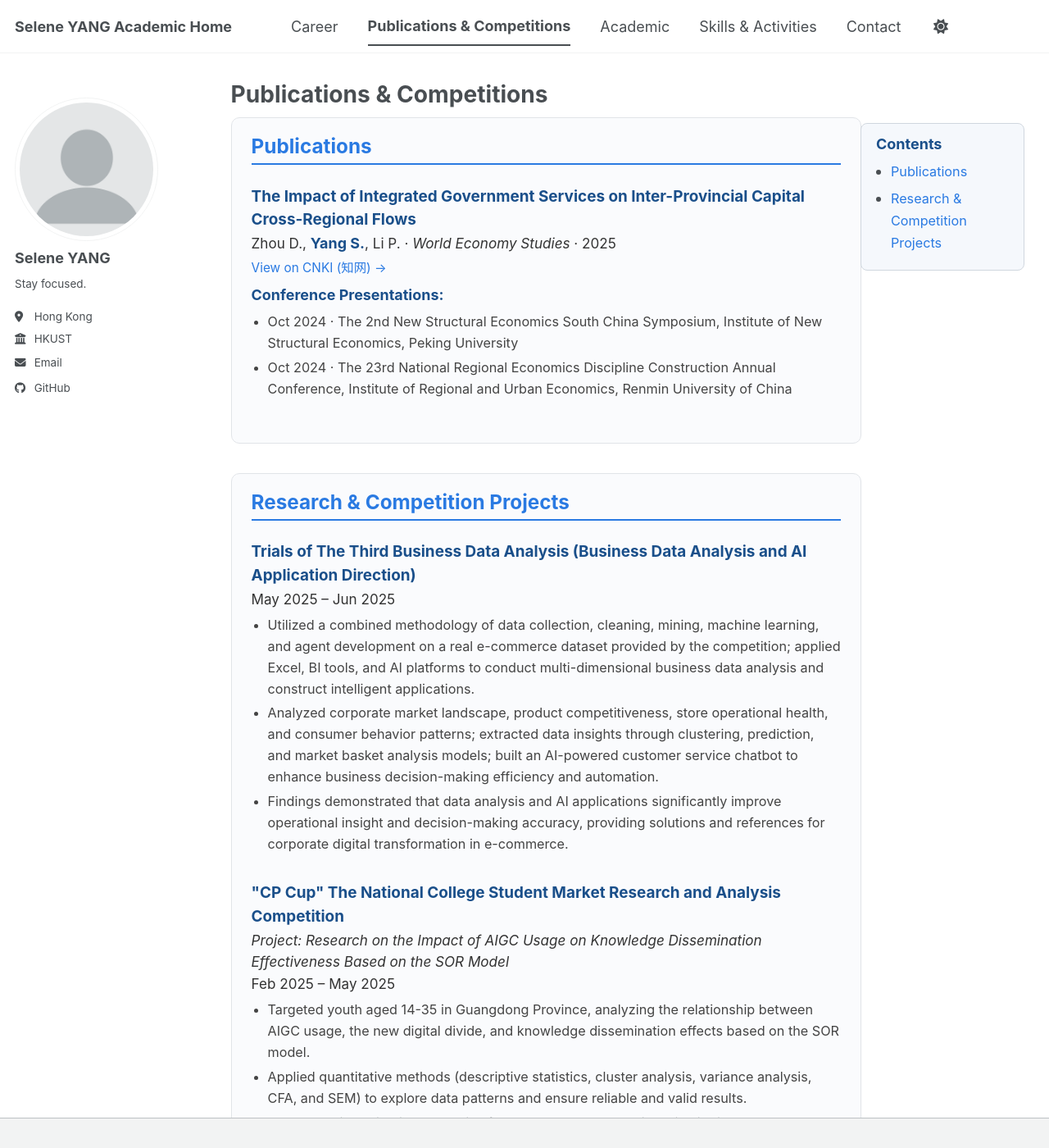
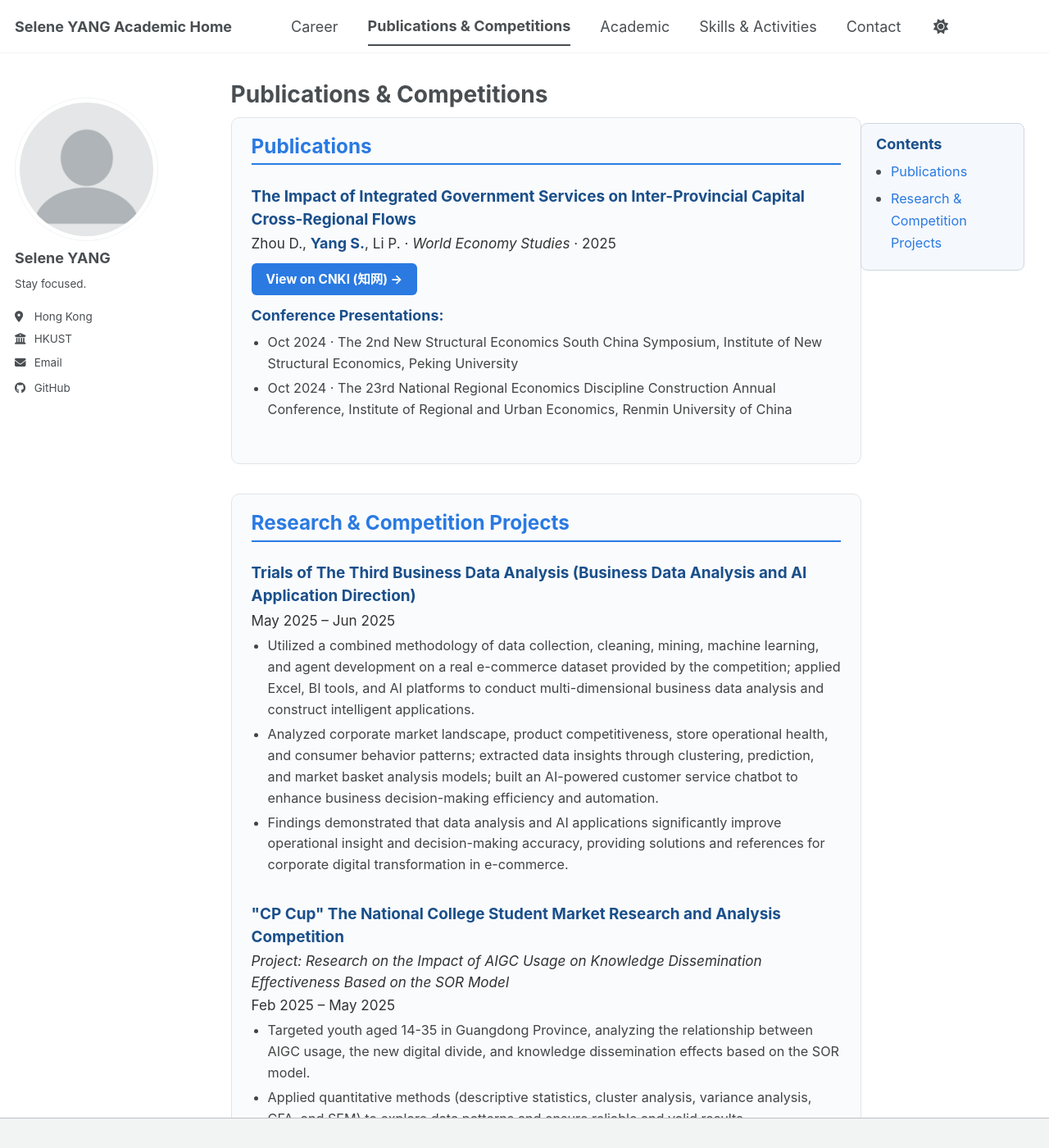
Before and after one commit to seleney365-tech/seleney365-tech.github.io, a Jekyll site: the page built from _pages/publications.html, in a window 1280 px wide and 1400 px high. Shown: the whole window at 82% size. Built offline with Jekyll 4.4.1, drawn with Linux system fonts in a browser that asks for light colours; a style sheet for code colours, icons or effects is not loaded.

Commit message:
Update publications.html

```diff
--- a/_pages/publications.html
+++ b/_pages/publications.html
@@ -80,14 +80,6 @@ author_profile: true
     color: #666;
     font-size: 0.9em;
   }
-  .pub-item a {
-    color: #2a7ae2;
-    font-size: 0.9em;
-    text-decoration: none;
-  }
-  .pub-item a:hover {
-    text-decoration: underline;
-  }
   .conf-list, .comp-detail {
     margin-top: 6px;
     padding-left: 20px;
@@ -97,6 +89,23 @@ author_profile: true
     color: #444;
     line-height: 1.6;
     margin-bottom: 4px;
+  }
+
+  /* 知网按钮 */
+  .pub-button {
+    display: inline-block;
+    background: #2a7ae2;
+    color: #ffffff !important;
+    padding: 8px 18px;
+    border-radius: 6px;
+    font-size: 0.9em;
+    font-weight: bold;
+    text-decoration: none !important;
+    margin-top: 8px;
+    transition: background 0.2s;
+  }
+  .pub-button:hover {
+    background: #1a4f8a;
   }
 
   /* 窄屏 */
@@ -125,8 +134,8 @@ author_profile: true
   <div class="pub-item">
     <strong>The Impact of Integrated Government Services on Inter-Provincial Capital Cross-Regional Flows</strong>
     <p class="meta">Zhou D., <strong>Yang S.</strong>, Li P. · <em>World Economy Studies</em> · 2025</p>
-    <p><a href="https://oversea.cnki.net/kcms2/article/abstract?v=q63SQ8OIxqNcJWNKHvPio2TCXGc4FyYur743llZGB5DKx6PyrCFNYnGLNv9rnZeUYOxKu8v-1DnXnSO2cHUmBT4K8yNQgPhIFcz6newICykYfmk2gMtowYmPXg1-Rm-xc1YCkAUudMqOIdMkZ_2UrmuRXN3gTjflattBrOIJO1Q=&uniplatform=OVERSEA" target="_blank" rel="noopener">View on CNKI (知网) →</a></p>
-    <p class="meta" style="margin-top: 8px;"><strong>Conference Presentations:</strong></p>
+    <p><a class="pub-button" href="https://oversea.cnki.net/kcms2/article/abstract?v=q63SQ8OIxqNcJWNKHvPio2TCXGc4FyYur743llZGB5DKx6PyrCFNYnGLNv9rnZeUYOxKu8v-1DnXnSO2cHUmBT4K8yNQgPhIFcz6newICykYfmk2gMtowYmPXg1-Rm-xc1YCkAUudMqOIdMkZ_2UrmuRXN3gTjflattBrOIJO1Q=&uniplatform=OVERSEA" target="_blank" rel="noopener">View on CNKI (知网) →</a></p>
+    <p class="meta" style="margin-top: 12px;"><strong>Conference Presentations:</strong></p>
     <ul class="conf-list">
       <li>Oct 2024 · The 2nd New Structural Economics South China Symposium, Institute of New Structural Economics, Peking University</li>
       <li>Oct 2024 · The 23rd National Regional Economics Discipline Construction Annual Conference, Institute of Regional and Urban Economics, Renmin University of China</li>
```
